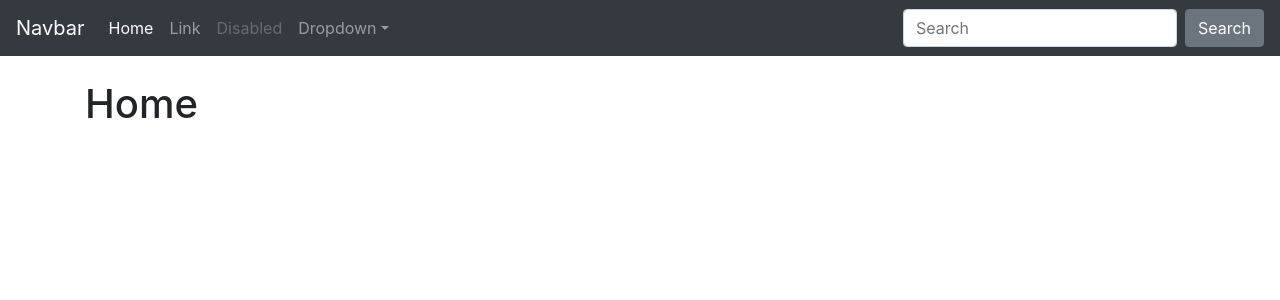
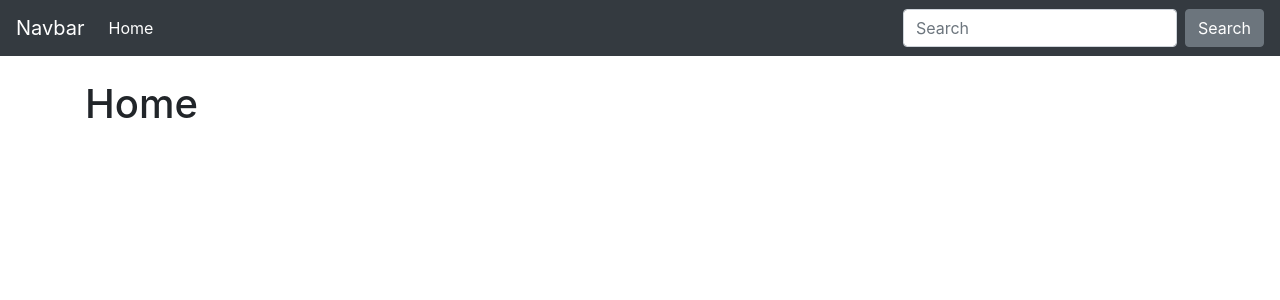
Before and after one commit to alexofechoes/python-project-lvl4, a Django app: page / in a window 1280 px wide. Shown: the top 300 px of the page. Run offline with Django 3.2, Linux system fonts and the light colour scheme; some libraries are stand-ins or nearby versions.

Commit message:
fix navbar

```diff
--- a/taskmanager/tasks/templates/_base.html
+++ b/taskmanager/tasks/templates/_base.html
@@ -30,34 +30,6 @@
               >Home <span class="sr-only">(current)</span></a
             >
           </li>
-          <li class="nav-item">
-            <a class="nav-link" href="#">Link</a>
-          </li>
-          <li class="nav-item">
-            <a
-              class="nav-link disabled"
-              href="#"
-              tabindex="-1"
-              aria-disabled="true"
-              >Disabled</a
-            >
-          </li>
-          <li class="nav-item dropdown">
-            <a
-              class="nav-link dropdown-toggle"
-              href="#"
-              id="dropdown01"
-              data-toggle="dropdown"
-              aria-haspopup="true"
-              aria-expanded="false"
-              >Dropdown</a
-            >
-            <div class="dropdown-menu" aria-labelledby="dropdown01">
-              <a class="dropdown-item" href="#">Action</a>
-              <a class="dropdown-item" href="#">Another action</a>
-              <a class="dropdown-item" href="#">Something else here</a>
-            </div>
-          </li>
         </ul>
         <form class="form-inline my-2 my-lg-0">
           <input
```
